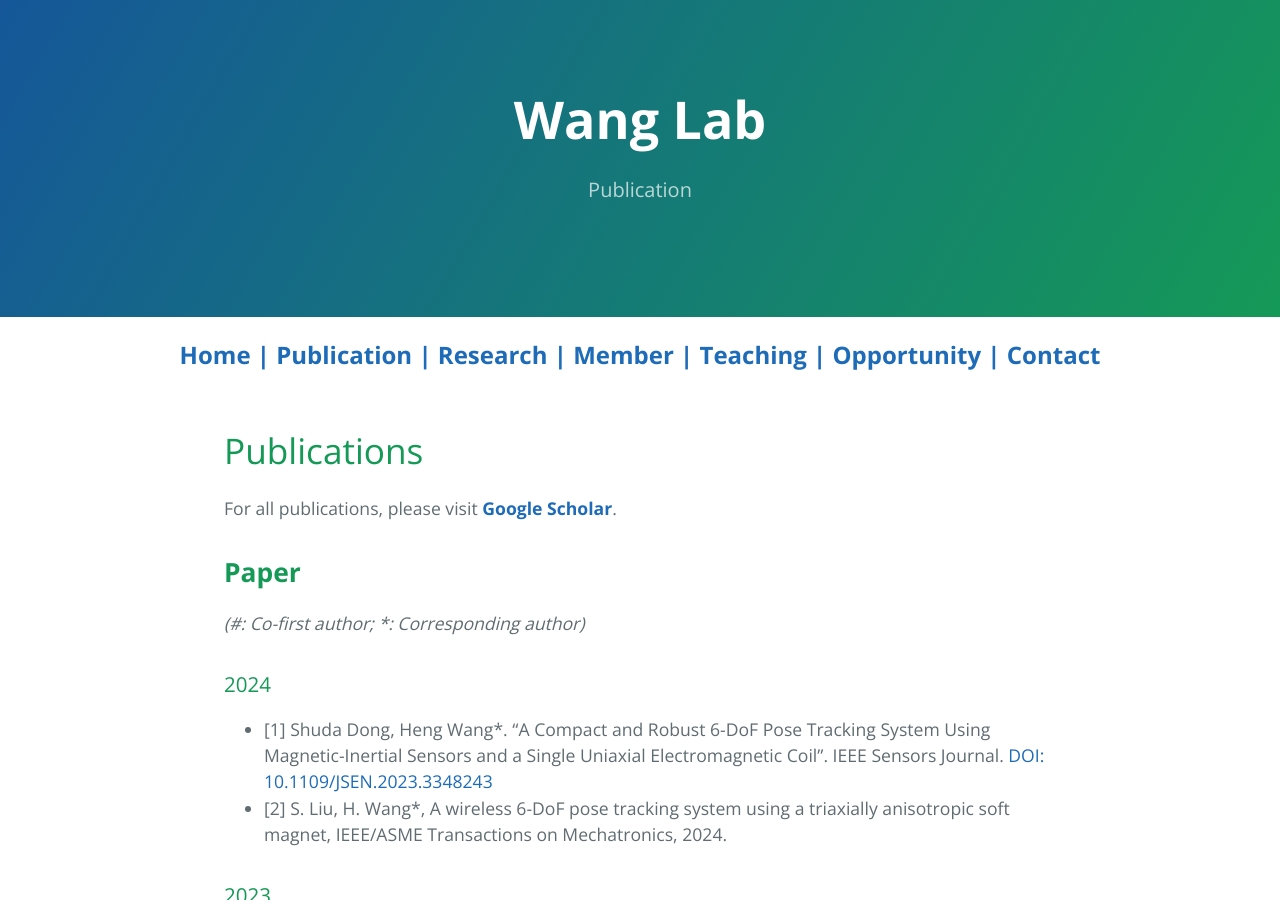
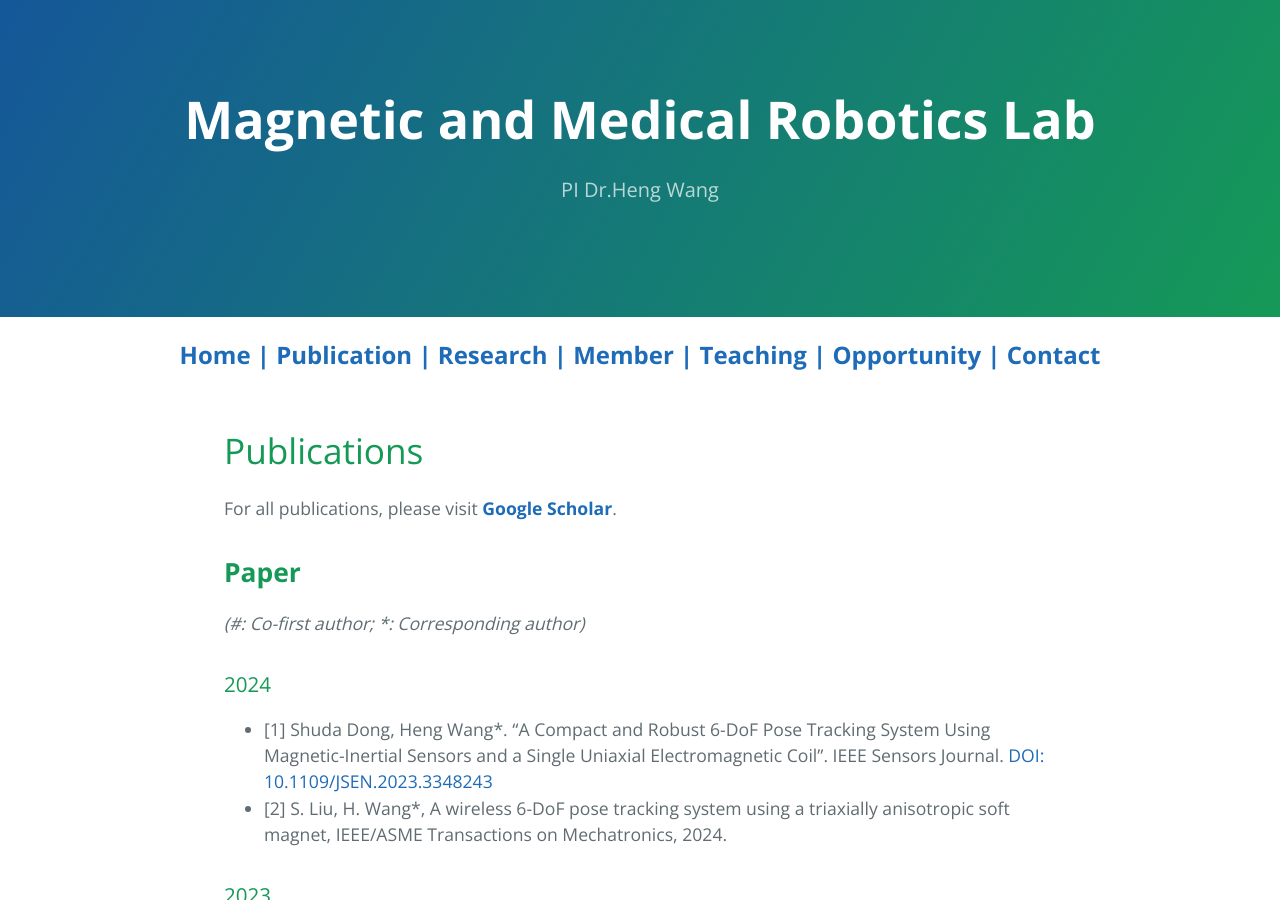
Before and after one commit to MagRoboticsLab/MagRoboticsLab.github.io, a Jekyll site: the page built from publications.md, in a window 1280 px wide and 900 px high. Built offline with Jekyll 4.4.1, drawn with Linux system fonts in a browser that asks for light colours; the repository's description, which GitHub fills in, is left out.

Commit message:
Update publications.md

```diff
--- a/publications.md
+++ b/publications.md
@@ -1,7 +1,7 @@
 ---
 layout: default
-title: Wang Lab
-description: Publication
+title: Magnetic and Medical Robotics Lab
+description: PI Dr.Heng Wang
 navigation_weight: 2
 ---
 
```
